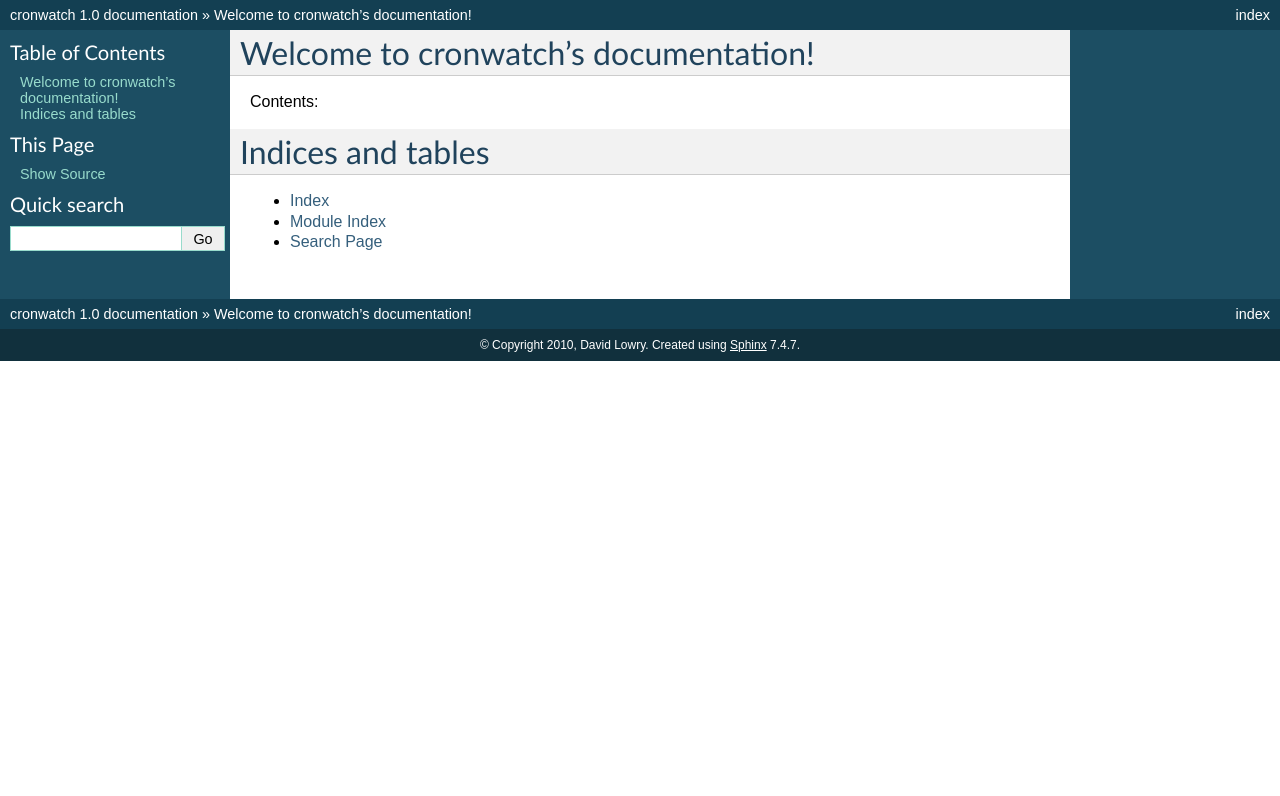
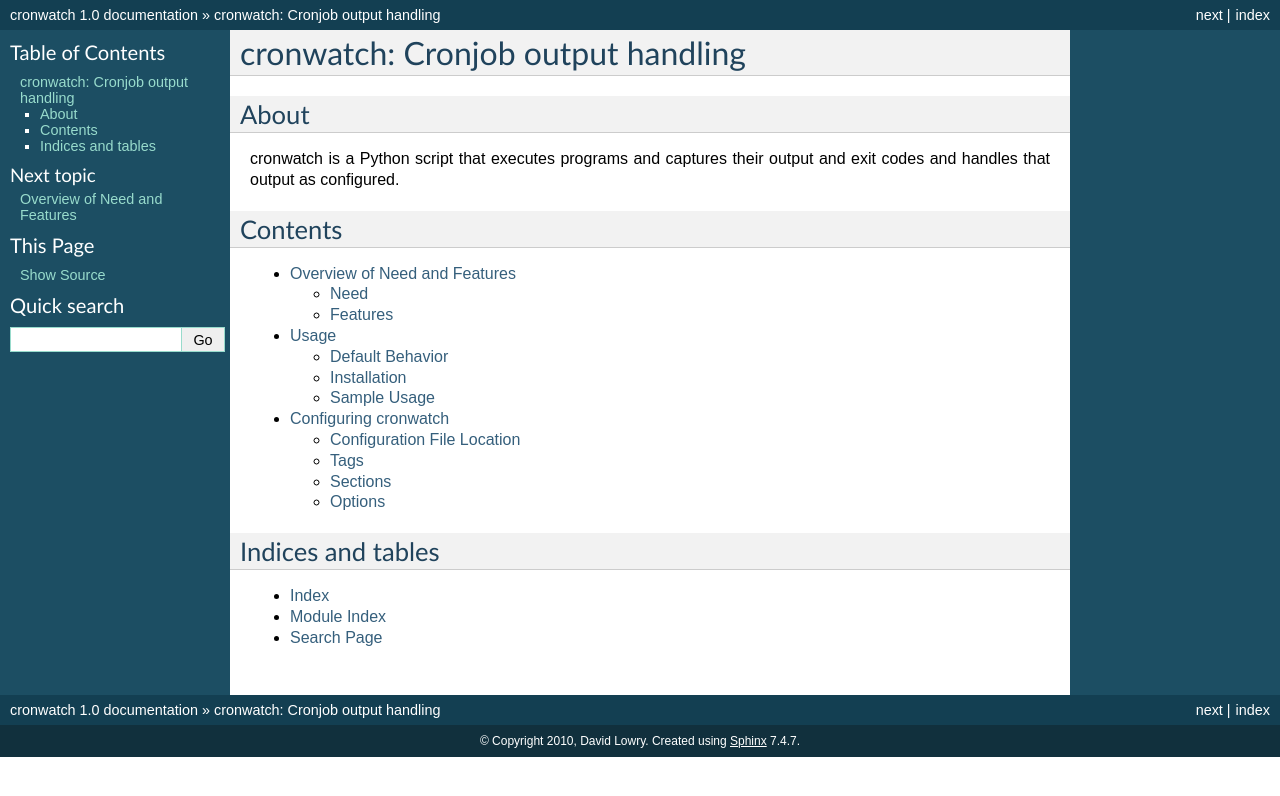
Before and after one commit to wdlowry/cronwatch, a Sphinx documentation site: the page built from docs/source/index.rst, in a window 1280 px wide. Shown: the top 796 px of the page. Built offline with Sphinx 7.4.7, drawn with Linux system fonts in a browser that asks for light colours; some of the changed lines change nothing that is shown.

Commit message:
Added lots of config docs

```diff
--- /dev/null
+++ b/docs/source/config.rst
@@ -0,0 +1,153 @@
+.. _config:
+
+*********************
+Configuring cronwatch
+*********************
+
+
+Configuration File Location
+===========================
+By default, cronwatch will check if /etc/cronwatch.conf exists, and if it does,
+use it as the configuration file. If this file does not exist, cronwatch will
+behave essentially as if it were cron (see the defaults below). In this
+scenario, it will handle any output or non-zero exit code as an error and send
+an e-mail to the user that called cronwatch.
+
+If a file is specified on the command line with the ``-c`` option, then this
+file is used as the configuration file. If this file doesn't exist, cronwatch
+will fail with an error.
+
+Tags
+====
+cronwatch allows you to put mutliple configurations in the same configuration
+file. It determines which configuration section to use using a feature called
+"tags." By default, the tag is determined by the basename of the executable.
+For example, if you are running the following cronwatch command::
+
+    cronwatch /my/very/special/script.sh
+
+then the tag will be ``script.sh``. However, if you supply a tag on the command
+line using the ``-t`` option, then that tag argument will override the tag. For example, in this command line::
+
+    cronwatch -t generic /my/very/special/script.sh
+
+the tag is ``generic``.
+
+Sections
+========
+conwatch allows you to specify multiple configurations in the same configurationfile.  Consider the following configuration file::
+
+    [_default_]
+    blacklist = ERROR
+
+    [myscript]
+    blacklist = really bad error
+
+In this case, the ``[myscript]`` section will be used only if the tag is
+``myscript``, like in these two examples::
+
+    cronwatch /usr/local/bin/myscript
+    cronwatch -t myscript /my/very/special/script.sh
+
+Any other tag would make cronwatch use the ``[_default_]`` section. In the
+event that there is no ``[_default_]`` section and a suitable section cannot be
+found, cronwatch will use the :ref:`defaults <defaults>`.
+
+Options
+=======
+cronwatch offers many different configuration options that allow the user to
+modify what it reports and where it sends those reports.
+
+
+
+
+= Configuration Options =
+cronwatch understands these configuration options.
+
+== required ==
+|| *Name:* || `required` ||
+|| *Default Value:* || None ||
+|| *Description:* || A regular expression or a list of regular expressions that must be found in the output for the job to be considered successful. ||
+
+== blacklist ===
+|| *Name:* || `blacklist` ||
+|| *Default Value:* || `.*` ||
+|| *Description:* || A regular expression or a list of regular expressions that will result in an error if found in the output. ||
+
+== whitelist ==
+|| *Name:* || `whitelist` ||
+|| *Default Value:* || None ||
+|| *Description:* || A regular expression or a list of regular expressions that if are not matched will result in an error. ||
+
+If whitelist is specified, then the every line of output is matches against the regular expression(s). If it does not match, then cronwatch will flag the output as an error.
+
+If both whitelist and blacklist are specified, then the output is first tested against whitelist. If it passes, it is then tested against blacklist. For example, if whitelist is `success` and blacklist is `not` then `not successful` will match both and thus be marked as an error.
+
+== exit_codes ==
+|| *Name:* || `exit_codes` ||
+|| *Default Value:* || `0` ||
+|| *Description:* || A list of acceptable error code. Other error codes will result in an error. ||
+
+== email_to ==
+|| *Name:* || `email_to` ||
+|| *Default Value:* || None ||
+|| *Description:* || An e-mail address to which to send output. This address can be a local account, for example, `root`, the default. If this setting is not specified (the default), then it will be generate in the format: <username> ||
+
+== email_from ==
+|| *Name:* || `email_from` ||
+|| *Default Value:* || None ||
+|| *Description:* || An e-mail address from which to send output. If this setting is not specified (the default), then it will be generated in the format: User Name <username@hostname> ||
+
+
+== email_maxsize ==
+|| *Name:* || `email_maxsize` ||
+|| *Default Value:* || `4096` ||
+|| *Description:* || The maximum size of output to send in an e-mail. If everything should be sent, then `email_maxlines` should be set to -1 ||
+
+*Caution*: If you don't know the maximum size of the output, it would be better to set a maximum size just in case the output gets really large.
+
+== email_success ==
+|| *Name:* || `email_success` ||
+|| *Default Value:* || `false` ||
+|| *Description:* || Determines whether an e-mail should be sent if the job was successful.||
+
+== email_sendmail ==
+|| *Name:* || `email_sendmail` ||
+|| *Default Value:* || `/usr/lib/sendmail` ||
+|| *Description:* || The location and parameters for sendmail.||
+
+== logfile ==
+|| *Name:* || `logfile` ||
+|| *Default Value:* || None ||
+|| *Description:* || The file name for the log file. ||
+
+When determining the log file name, cronwatch first replaces `%TAG%` with the current tag and then uses Python's [http://docs.python.org/library/datetime.html#strftime-strptime-behavior strftime] to add date and time information. For example, `/var/log/cronwatch-%TAG%-%Y%m%d%h%M.log` would be evaluated to something like `/var/log/cronwatch-myjob-201001010952.log`.
+
+= Example Configuration File =
+Here is an example configuration file. See the configuration options below for more information.
+{{{
+# These defaults are applied to the other sections
+[defaults]
+
+# Send an e-mail to root on the local machine when something messes up
+email_to = root
+
+# Truncate the e-mail if it's bigger than 1M
+email_maxsize = 1048576
+
+# The exit code must either be 0 or 10
+exit_codes = 0
+exit_code = 10
+
+[log_cleanup]
+# Make sure this regular expression is in the output
+required = [0-9]+ log file\(s\) successfully rotated.
+
+# Both of
+blacklist = (?i)error
+blacklist = ^Could not open
+logfile = /var/log/%TAG%-%Y%m%d%h%m.log
+}}}
+
+= Regular Expressions =
+cronwatch uses the Python re module for regular expression matching. Python's re module uses a similar syntax to PCRE. See http://docs.python.org/library/re.html#regular-expression-syntax for more details.
--- a/docs/source/index.rst
+++ b/docs/source/index.rst
@@ -1,15 +1,20 @@
-.. cronwatch documentation master file, created by
-   sphinx-quickstart on Thu Aug 12 10:29:11 2010.
-   You can adapt this file completely to your liking, but it should at least
-   contain the root `toctree` directive.
+**********************************
+cronwatch: Cronjob output handling
+**********************************
 
-Welcome to cronwatch's documentation!
-=====================================
+About
+=====
+cronwatch is a Python script that executes programs and captures their output
+and exit codes and handles that output as configured.
 
-Contents:
-
+Contents
+========
 .. toctree::
    :maxdepth: 2
+
+   overview
+   usage
+   config
 
 Indices and tables
 ==================
--- /dev/null
+++ b/docs/source/overview.rst
@@ -0,0 +1,28 @@
+*****************************
+Overview of Need and Features
+*****************************
+
+
+Need
+====
+The traditional UNIX crond handles scheduling and executing jobs very well.
+However, it handles abnormal program runs, output to stderr for example, very
+poorly. cronwatch seeks to fill that gap by capturing and acting upon the
+output and exit codes of jobs executed by cron.
+
+In its default configuration, it acts much like standard cron: it considers any
+output or non-zero exit code to be an error and e-mails the owner of the
+crontab. The user can adjust the configuration to handle output differently and
+alert other e-mail addresses.
+
+Features
+========
+  * Ensure that certain regular expressions exist in the output to
+    consider a job successful
+  * Determine the success or failure of a job based on whitelists and
+    blacklists
+  * Handle multiple valid exit codes
+  * Adjust the recipient and sender e-mail addresses
+  * Limit the size of the e-mail to avoid extremely large e-mails for jobs
+    with lots of output
+  * Write the output to a log file
--- /dev/null
+++ b/docs/source/usage.rst
@@ -0,0 +1,59 @@
+*****
+Usage
+*****
+
+.. _defaults:
+
+Default Behavior
+================
+In its default configuration, cronwatch simply executes the specified command
+and handles any abnormal exit code or output by mailing it to the current user.
+The configuration options allow the user to control where that output is sent
+and what is considered "abnormal."
+
+Installation
+============
+The easiest way to install cronwatch is easy_install::
+
+    easy_install cronwatch
+
+You can also download it and install it manually.
+  #. Download `ConfigObj <http://pypi.python.org/pypi/configobj/>`_ and install
+     it
+  #. Download `cronwatch <http://code.google.com/p/cronwatch/downloads/list>`_
+  #. Unpack it::
+
+         tar xzf cronwatch-1.0.tar.gz
+
+  #. Install it using setup.py::
+
+         cd cronwatch-1.0
+         python setup.py install
+
+Sample Usage
+============
+cronwatch can be run from the command line to test that everything is set up
+correctly::
+
+    # cronwatch /bin/true
+
+Some errors are severe enough to warrant an immediate error::
+
+    # cronwatch /bin/truely
+    ERROR: could not run /bin/truely: [Errno 2] No such file or directory
+
+Typically, cronwatch will be executed from a crontab. You'll need to make sure
+that you either specify the correct PATH for cronwatch or that you use the full
+path name for cronwatch::
+
+    PATH=/usr/local/bin:/usr/bin:/bin
+    30 14 * * * cronwatch /bin/echo time for coffee
+
+You can also specify a configuration file and tags from the command line (these
+concepts will be explained later)::
+
+    30 14 * * * cronwatch -c /etc/cronwatch/coffee.conf -t coffee /bin/echo time for coffee
+
+Now that you know how to run cronwatch, look at the
+:ref:`configuration documentation <config>` to see how to configure cronwatch to
+handle certain output.
```
